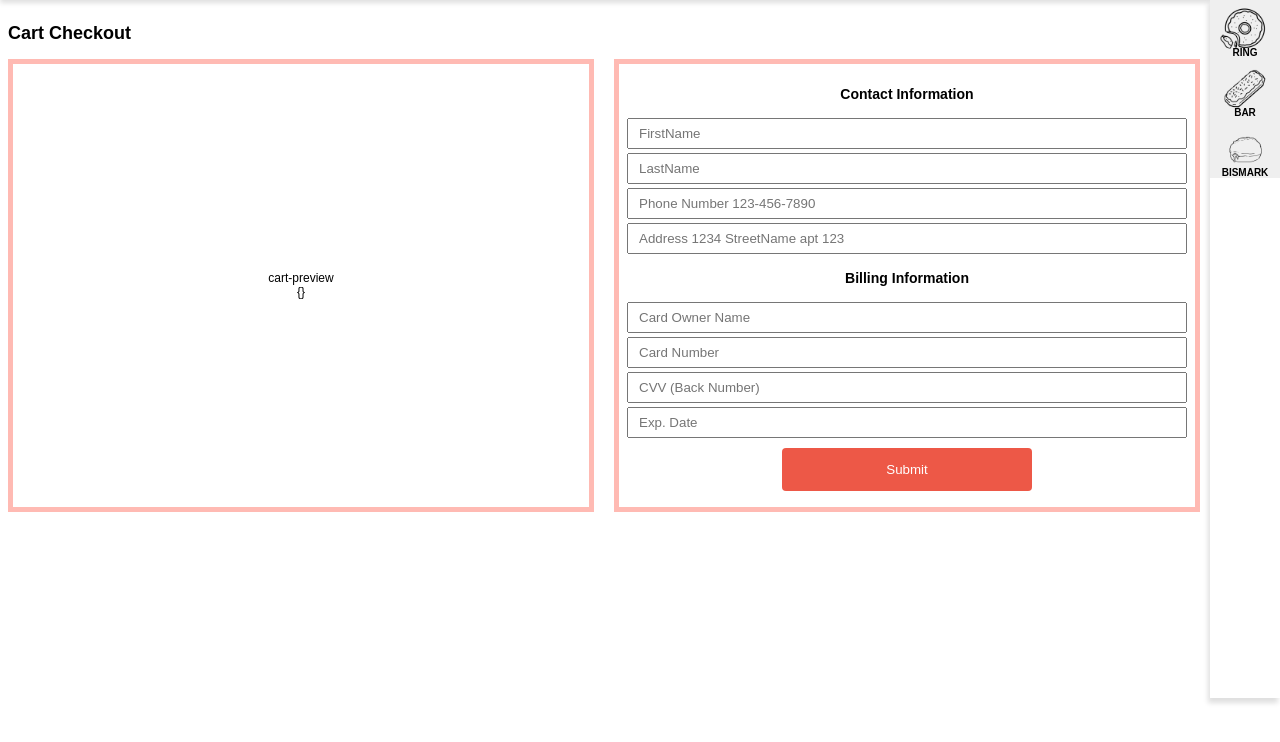
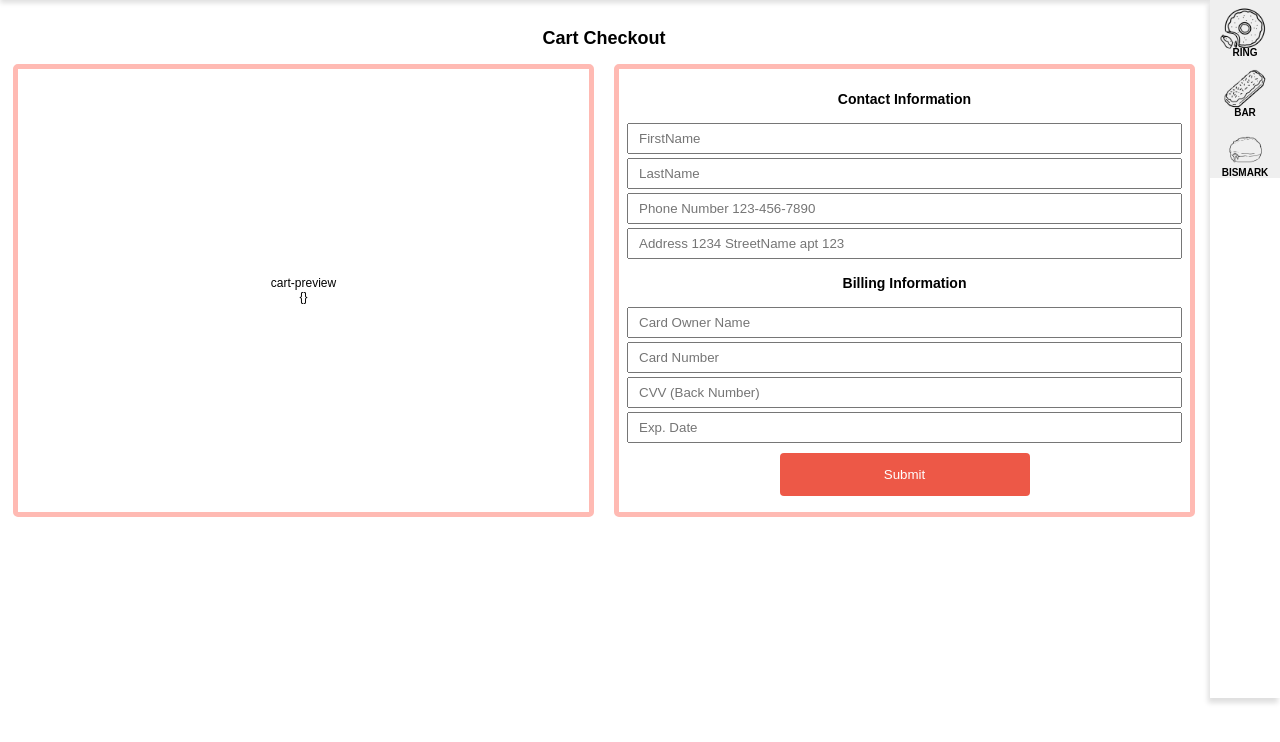
Before and after one commit to PlanZGit/DonutWebPage, a plain HTML site: page my-website.html in a window 1280 px wide. Both pictures are taken after a click on the button "Cart". Shown: the part 102-844 px from the top of the page. Drawn offline with Linux system fonts and the light colour scheme.

Commit message:
edited checkoutCart

```diff
--- a/javaScript/view.js
+++ b/javaScript/view.js
@@ -1,5 +1,5 @@
 //Visual
-// renderHomePage();
+renderHomePage();
 
 function renderHomePage() {
   Object.keys(getProducts()).forEach((element) => {
--- a/my-website.html
+++ b/my-website.html
@@ -10,7 +10,7 @@
   <link rel="stylesheet" href="styles/general.css" />
   <link rel="stylesheet" href="styles/sidebar.css" />
   <link rel="stylesheet" href="styles/header.css" />
-  <link rel="stylesheet" href="styles/cart.css" />
+  <link rel="stylesheet" href="styles/checkoutCart.css" />
   <link rel="stylesheet" href="styles/product-grid.css" />
 
 </head>
@@ -56,7 +56,6 @@
 
     <section class="cart-checkout-section" id="cart-checkout-section">
       <h2> Cart Checkout </h2>
-
       <div>
         <div class="cart-checkout">
           <div class="cart-preview"> cart-preview
--- a/styles/cart.css
+++ b/styles/checkoutCart.css
@@ -2,8 +2,9 @@
   visibility: hidden;
   display: flex;
   flex-direction: column;
-  /* justify-content: center;
-  align-items: center; */
+
+  border-radius: 10px;
+  padding: 5px;
 }
 
 .cart-checkout {
@@ -20,6 +21,8 @@
   align-items: center;
   border: 5px solid rgb(255, 186, 179);
   padding: 8px;
+
+  border-radius: 5px;
 }
 
 .contact-info,
--- a/styles/general.css
+++ b/styles/general.css
@@ -19,6 +19,10 @@ h1 {
   margin: 0;
 }
 
+h2 {
+  text-align: center;
+}
+
 input[type="text"] {
   padding: 6px 10px;
   margin: 2px 0;
```
